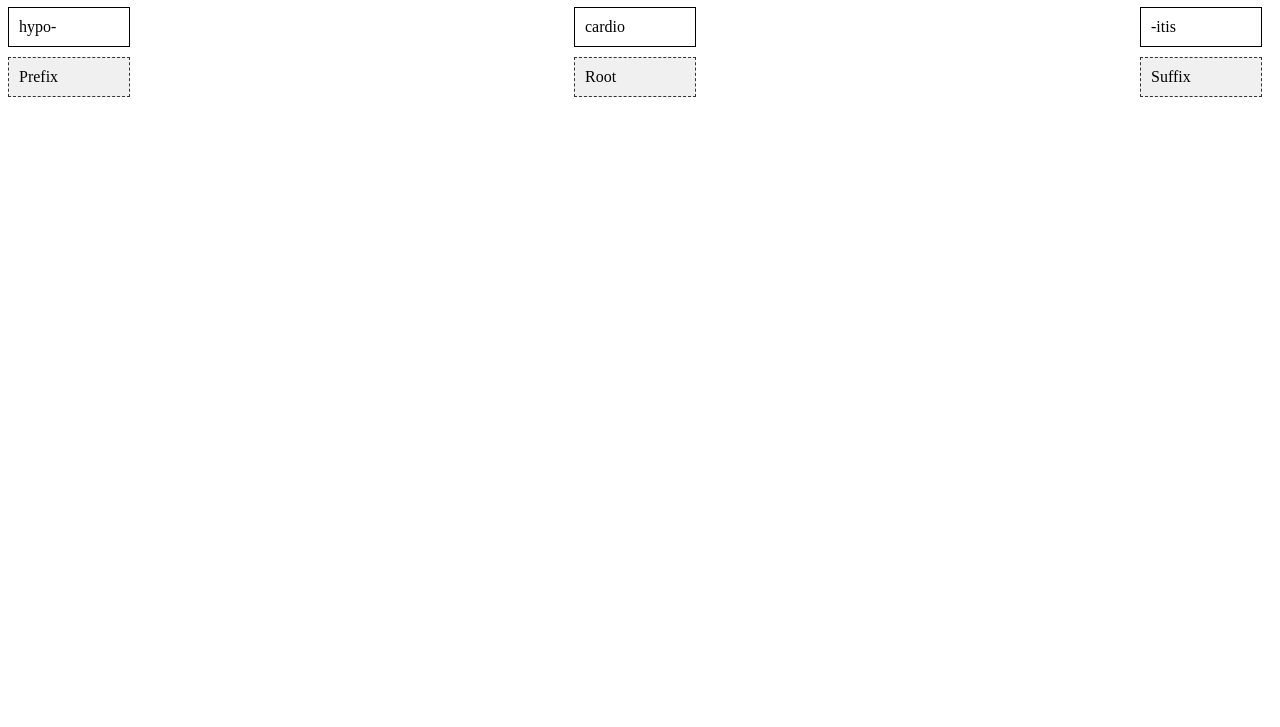
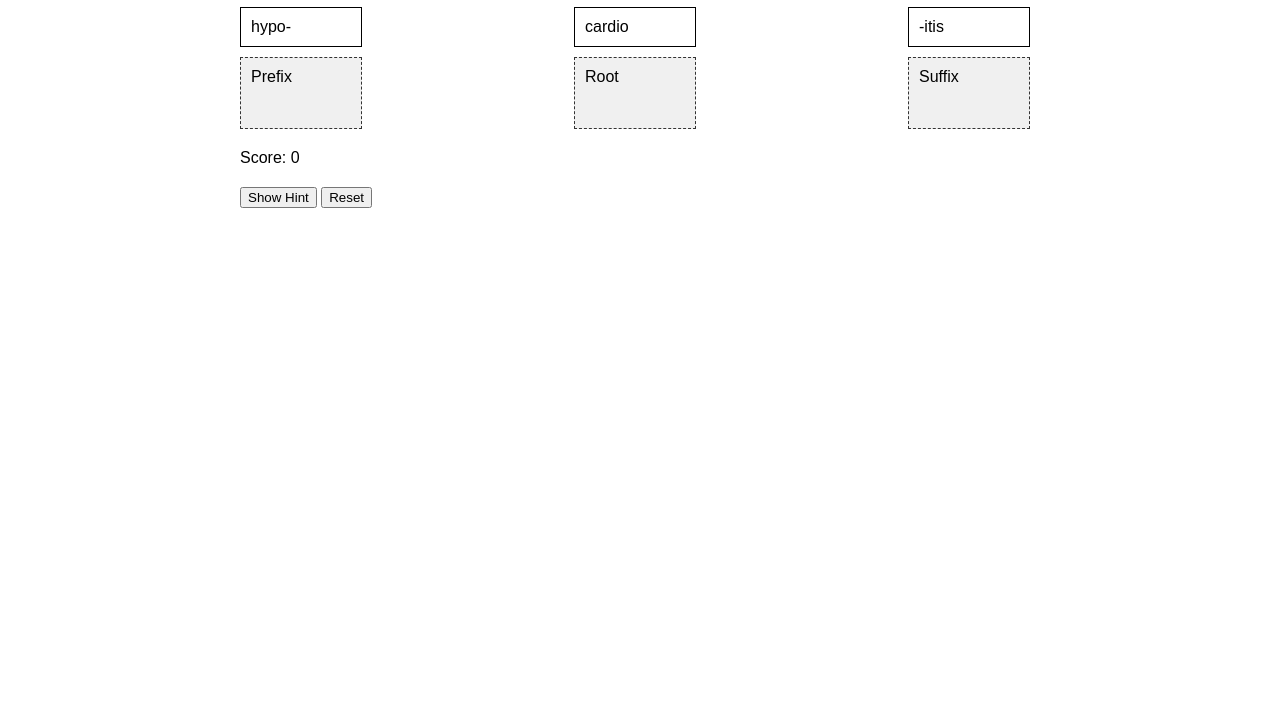
Before and after one commit to westermeyerf/Medical-Terminology-Game, a plain HTML site: page index.html in a window 1280 px wide. Shown: the part 73-800 px from the top of the page. Drawn offline with Linux system fonts and the light colour scheme.

Commit message:
Add files via upload

```diff
--- a/index.html
+++ b/index.html
@@ -5,6 +5,13 @@
     <meta name="viewport" content="width=device-width, initial-scale=1.0">
     <title>Medical Terminology Matching Game</title>
     <style>
+        body {
+            font-family: Arial, sans-serif;
+        }
+        .container {
+            max-width: 800px;
+            margin: 0 auto;
+        }
         .term-container {
             display: flex;
             justify-content: space-between;
@@ -20,16 +27,33 @@
         .drop-zone {
             background-color: #f0f0f0;
             border: 1px dashed #333;
+            min-height: 50px;
+        }
+        .score {
+            margin-top: 20px;
+        }
+        #hint {
+            display: none;
+            background-color: #f0f0f0;
+            padding: 10px;
+            border: 1px solid #ccc;
+            margin-top: 10px;
+        }
+        .buttons {
+            margin-top: 20px;
         }
     </style>
 </head>
 <body>
+    <div class="container">
         <h1>Match the Medical Terms</h1>
 
         <div class="term-container">
+            <!-- Terms for Prefixes -->
             <div class="term-box" draggable="true" id="hypo">hypo-</div>
             <div class="term-box" draggable="true" id="cardio">cardio</div>
             <div class="term-box" draggable="true" id="itis">-itis</div>
+            <!-- Add more draggable terms here from the library -->
         </div>
 
         <div class="term-container">
@@ -38,13 +62,41 @@
             <div class="drop-zone" id="suffix-zone">Suffix</div>
         </div>
 
+        <div class="score">
             <p id="result"></p>
+            <p>Score: <span id="score">0</span></p>
+        </div>
+
+        <div class="buttons">
+            <button onclick="showHint()">Show Hint</button>
+            <button onclick="resetGame()">Reset</button>
+        </div>
+
+        <div id="hint"></div>
+
+    </div>
 
     <script>
+        let score = 0;
+
         const prefixZone = document.getElementById("prefix-zone");
         const rootZone = document.getElementById("root-zone");
         const suffixZone = document.getElementById("suffix-zone");
         const result = document.getElementById("result");
+        const hintBox = document.getElementById("hint");
+        const scoreDisplay = document.getElementById("score");
+
+        // Term Library Example
+        const terms = {
+            hypo: {
+                prefix: "hypo-",
+                root: "cardio",
+                suffix: "-itis",
+                meaning: "Low blood sugar leading to inflammation of the heart.",
+                hint: "Low blood pressure combined with heart inflammation."
+            },
+            // Add more terms from your full term library here
+        };
 
         const prefix = document.getElementById("hypo");
         const root = document.getElementById("cardio");
@@ -73,8 +125,26 @@
 
         function checkMatch() {
             if (prefixZone.innerHTML === "hypo-" && rootZone.innerHTML === "cardio" && suffixZone.innerHTML === "-itis") {
-                result.innerHTML = "Correct Match! Hypocarditis = Low blood pressure inflammation of the heart.";
+                result.innerHTML = "Correct! " + terms.hypo.meaning;
+                score += 10;
+                scoreDisplay.innerHTML = score;
+            } else {
+                result.innerHTML = "Incorrect. Try again.";
             }
+        }
+
+        function showHint() {
+            hintBox.innerHTML = terms.hypo.hint;
+            hintBox.style.display = "block";
+        }
+
+        function resetGame() {
+            // Reset drop zones
+            prefixZone.innerHTML = "Prefix";
+            rootZone.innerHTML = "Root";
+            suffixZone.innerHTML = "Suffix";
+            result.innerHTML = "";
+            hintBox.style.display = "none";
         }
     </script>
 </body>
```
Lines whose indentation alone changed are shown as unchanged.
